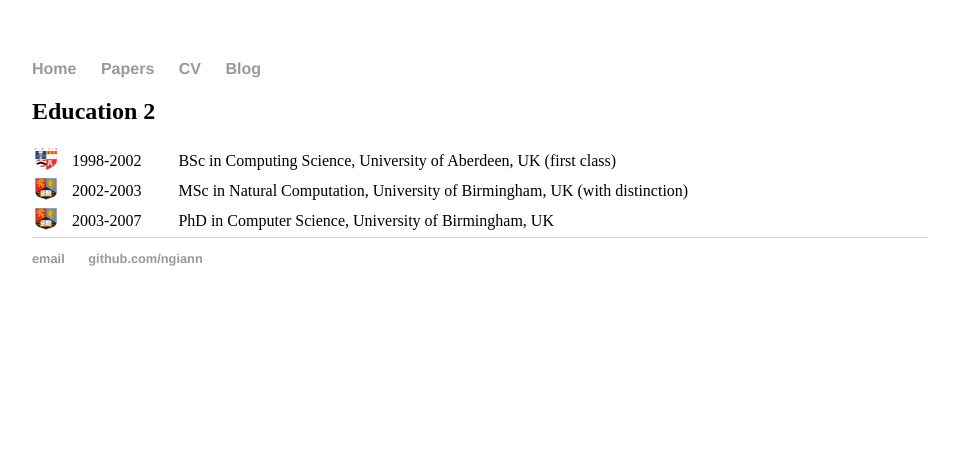
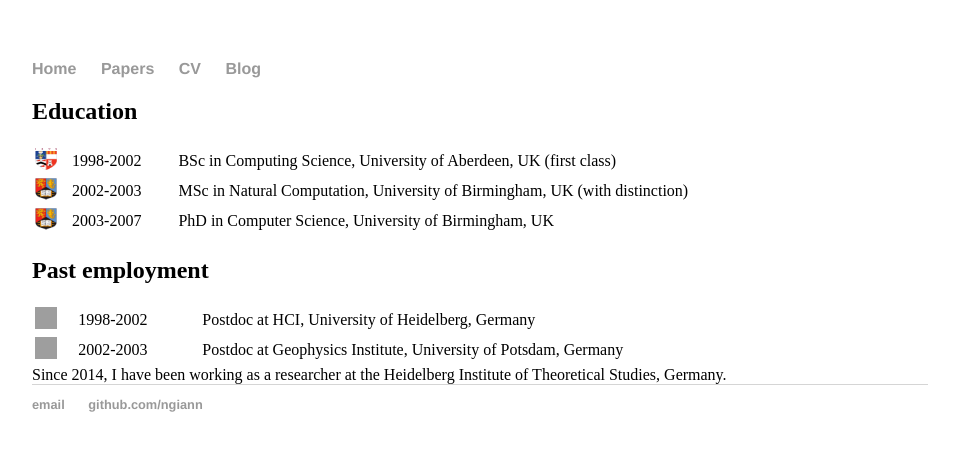
Before and after one commit to ngiann/ngiann.github.io, a Jekyll site: the page built from cv/index.html, in a window 1280 px wide. Shown: the top 451 px of the page, without its empty margins (160-1119 px from the left). Built offline with Jekyll 4.4.1, drawn with Linux system fonts in a browser that asks for light colours; grey boxes are pictures that could not be loaded.

Commit message:
Update index.html

```diff
--- a/cv/index.html
+++ b/cv/index.html
@@ -4,7 +4,7 @@ title: Nikos Gianniotis, Machine learning researcher
 ---
 <div class="blurb">
 
-<h2>Education 2</h2>
+<h2>Education</h2>
 
 <table style="width:100%">
   <tr>
@@ -23,4 +23,22 @@ title: Nikos Gianniotis, Machine learning researcher
     <td>PhD in Computer Science, University of Birmingham, UK </td>
   </tr>
 </table>
+
+<h2>Past employment</h2>
+
+<table style="width:100%">
+  <tr>
+    <td> <img src="hd.png" alt="" border=0 height=22 width=22></img> </td>
+    <td>1998-2002</td>
+    <td>Postdoc at HCI, University of Heidelberg, Germany </td>
+  </tr>
+  <tr>
+    <td>  <img src="potsdam.png" alt="" border=0 height=22 width=22></img>  </td>
+    <td>2002-2003 </td>
+    <td>Postdoc at Geophysics Institute, University of Potsdam, Germany </td>
+  </tr>
+</table>
+
+Since 2014, I have been working as a researcher at the Heidelberg Institute of Theoretical Studies, Germany.
+
 </div><!-- /.blurb -->
```
